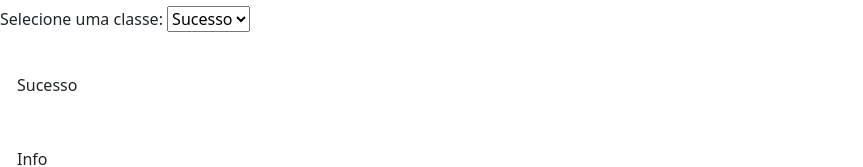
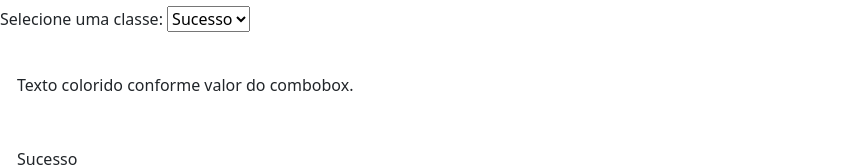
Before and after one commit to Luaoliver/curso-angular, an Angular app in the folder data-binding/: page / in a window 1280 px wide. Shown: the part 579-746 px from the top of the page, without its empty margins (0-863 px from the left). Built offline with nearby package versions, Linux system fonts and the light colour scheme.

Commit message:
property binding with class, option two

```diff
--- a/data-binding/src/app/data-binding/data-binding.component.html
+++ b/data-binding/src/app/data-binding/data-binding.component.html
@@ -26,6 +26,10 @@
         <option value="alert-danger">Erro</option>
       </select>
       <br /><br />
+
+      <div class="alert {{ classe.value }}" role="alert">
+        Texto colorido conforme valor do combobox.
+      </div>
 
       <div
         class="alert"
```
